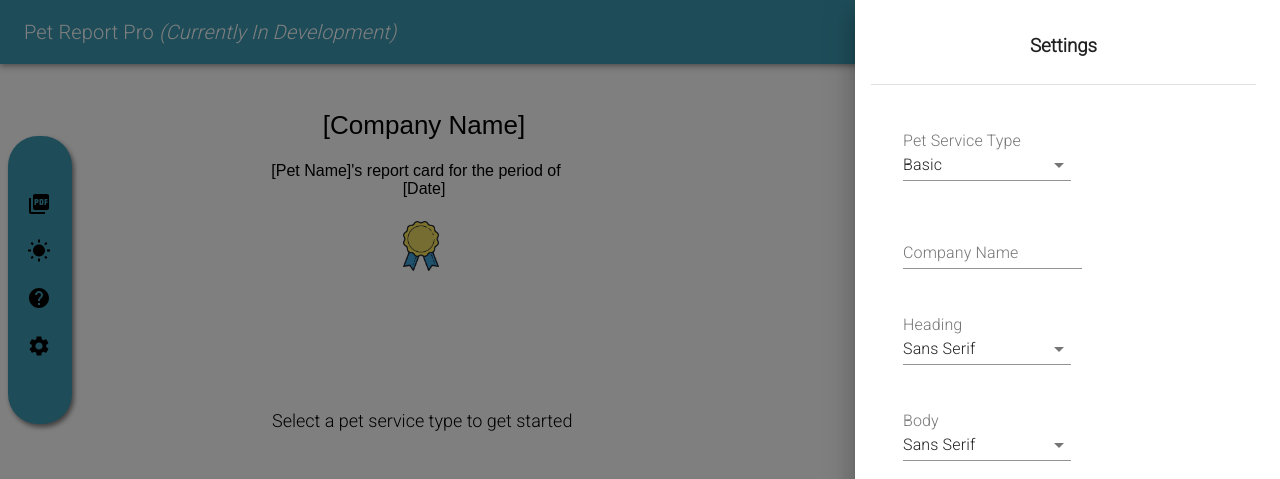
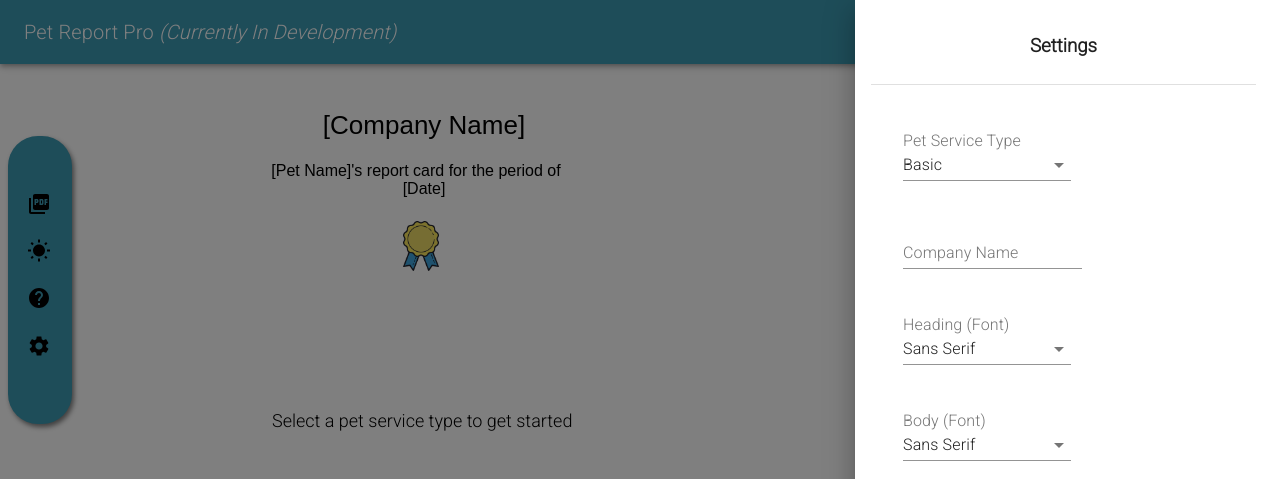
Before and after one commit to Matt2844/pet-report-app, a React (Create React App) app in the folder pet-report/: page / in a window 1280 px wide. Both pictures are taken after a click on the button 39 px from the left and 345 px from the top of the page. Shown: the top 479 px of the page. Built offline with nearby package versions, Linux system fonts and the light colour scheme; a web font is replaced by a local one.

Commit message:
changed button size

```diff
--- a/pet-report/src/App.css
+++ b/pet-report/src/App.css
@@ -116,11 +116,12 @@
 .input-container {
   margin: 5px 3px 0px 3px;
   padding-left: 3px;
-  padding: 5px;
-  font-size: 13px;
+  padding: 6px;
+  font-size: 14px;
   color: white;
   background-color: rgb(60, 155, 180);
   position: relative;
+
 }
 
 .input-container-notes textarea {
--- a/pet-report/src/components/SettingsModal.js
+++ b/pet-report/src/components/SettingsModal.js
@@ -79,7 +79,7 @@ export default function QuestionsModal () {
           <TextField label="Company Name" />
         </div>
         <div className="theme-settings">
-          <InputLabel id="theme-select-label">Heading</InputLabel>
+          <InputLabel id="theme-select-label">Heading (Font)</InputLabel>
           <Select
             labelId="theme-select-settings"
             id="theme-select-field"
@@ -94,7 +94,7 @@ export default function QuestionsModal () {
           </Select>
         </div>
         <div className="theme-settings">
-          <InputLabel id="theme-select-label">Body</InputLabel>
+          <InputLabel id="theme-select-label">Body (Font)</InputLabel>
           <Select
             labelId="theme-select-settings"
             id="theme-select-field"
```
Also changed, not shown: 1 other file (tests, documents, lock files or other folders).
